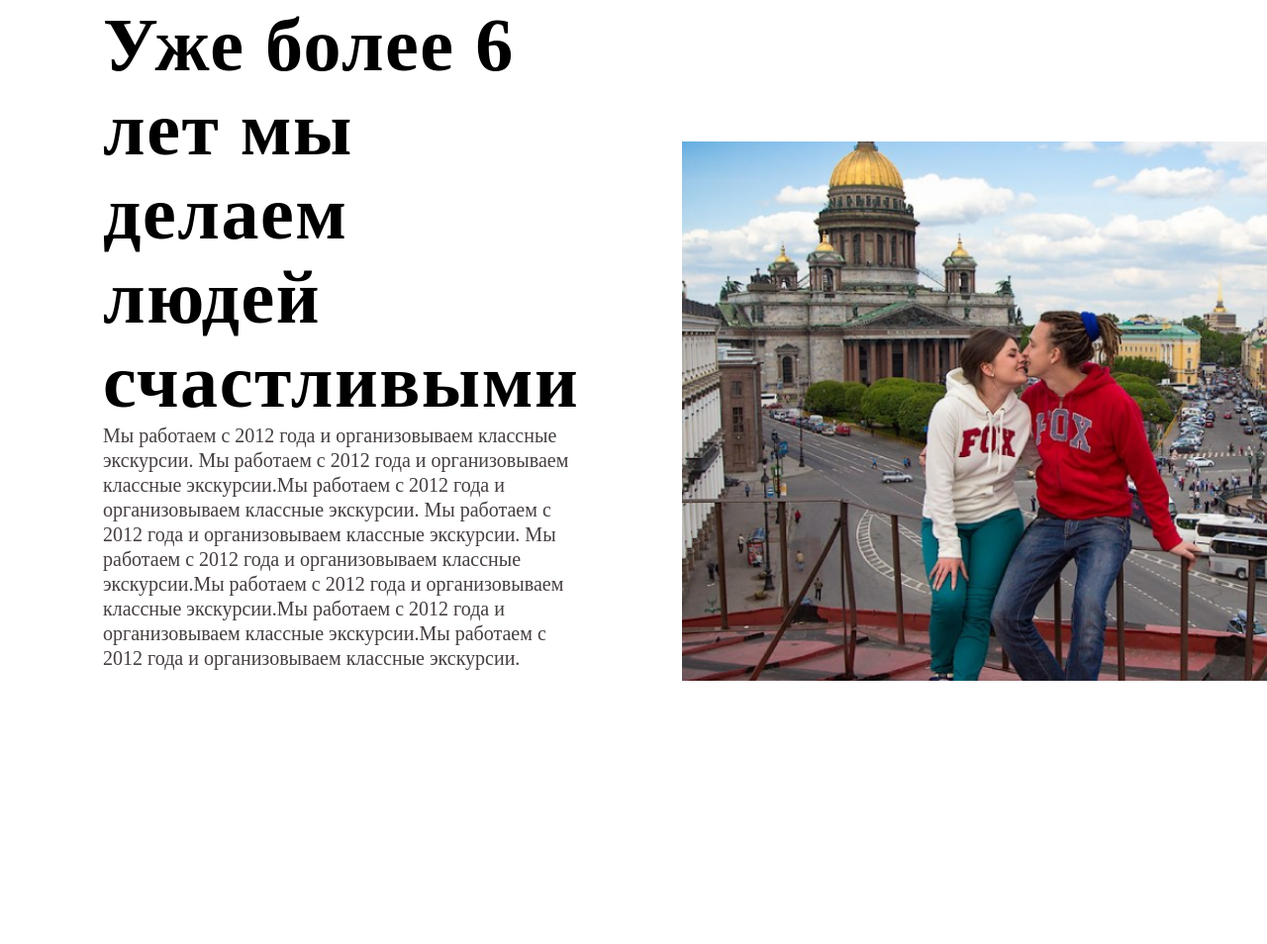
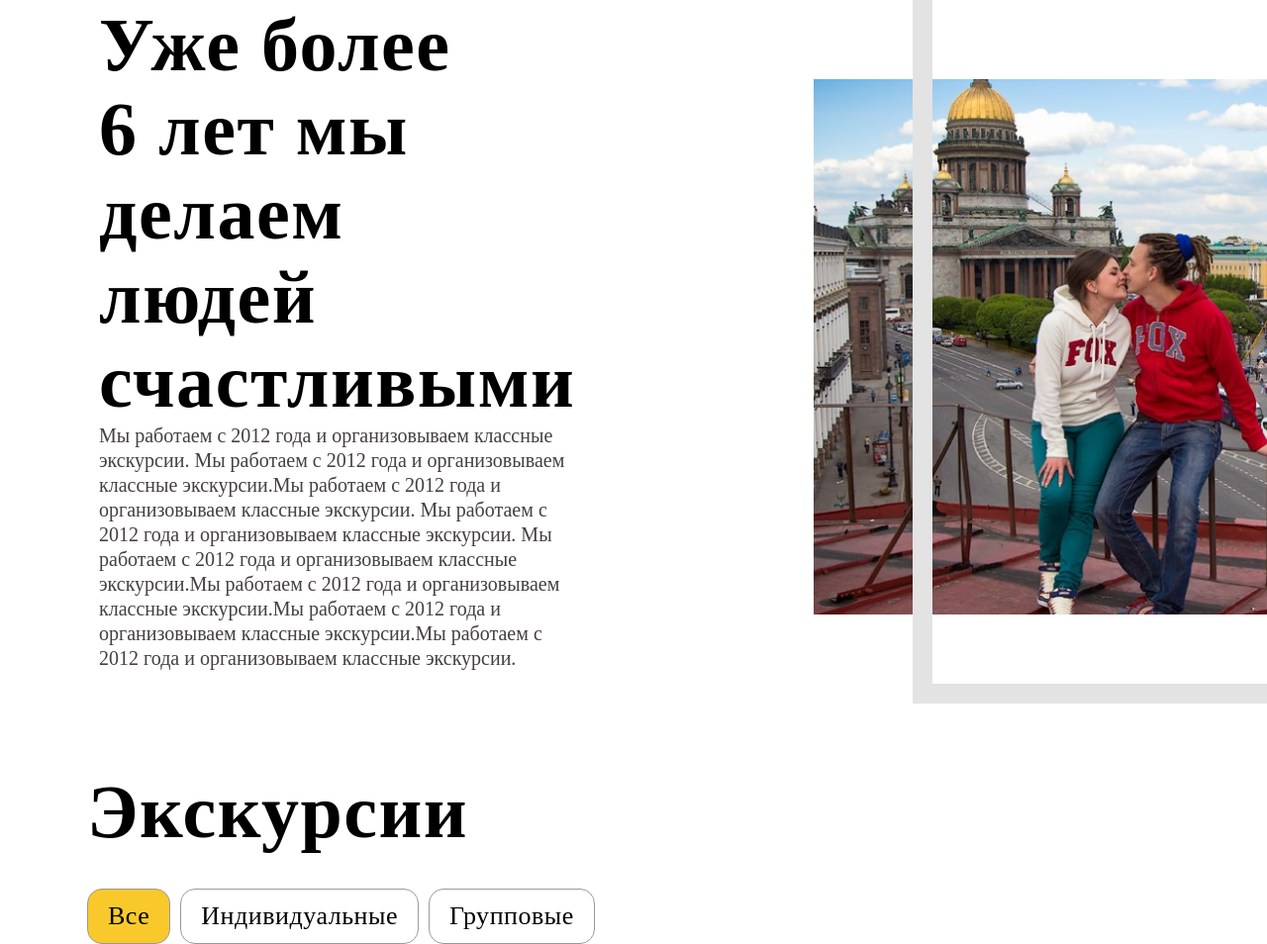
Before and after one commit to 3TERRRNITY/piter-roof, a website built with Vite: page index.html in a window 1280 px wide. Shown: the part 894-1848 px from the top of the page at 99% size. Before the commit the page ends 1652 px from the top, so only its background shows below. Built offline with nearby package versions, Linux system fonts and the light colour scheme; a web font is replaced by a local one.

Commit message:
Добавил Экскурсии, убрал закомментированный код

```diff
--- a/index.html
+++ b/index.html
@@ -4,12 +4,6 @@
     <meta charset="UTF-8" />
     <meta name="viewport" content="width=device-width, initial-scale=1.0" />
     <link rel="stylesheet" href="./style.scss" />
-    <!-- <link rel="preconnect" href="https://fonts.googleapis.com" />
-    <link rel="preconnect" href="https://fonts.gstatic.com" crossorigin />
-    <link
-      href="https://fonts.googleapis.com/css2?family=Source+Serif+Pro:wght@400;600&display=swap"
-      rel="stylesheet"
-    /> -->
 
     <title>Piter Roof</title>
   </head>
@@ -226,7 +220,9 @@
     <div id="about" class="about">
       <div class="about__text">
         <p class="about__text__title">
-          Уже более 6 лет мы делаем людей счастливыми
+          Уже более <br />
+          6 лет мы <br />
+          делаем людей счастливыми
         </p>
         <p class="about__text__desc">
           Мы работаем с 2012 года и организовываем классные экскурсии. Мы
@@ -239,9 +235,30 @@
           организовываем классные экскурсии.
         </p>
       </div>
-      <div class="about__image"></div>
+      <div class="about__image">
+        <div class="frame"></div>
+      </div>
     </div>
 
+    <div class="excursions" id="excursions">
+      <p class="excursions__title">Экскурсии</p>
+      <div class="excursions__buttons">
+        <div class="form_radio_btn">
+          <input id="radio-1" type="radio" name="radio" value="1" checked />
+          <label for="radio-1">Все</label>
+        </div>
+
+        <div class="form_radio_btn">
+          <input id="radio-2" type="radio" name="radio" value="2" />
+          <label for="radio-2">Индивидуальные</label>
+        </div>
+
+        <div class="form_radio_btn">
+          <input id="radio-3" type="radio" name="radio" value="3" />
+          <label for="radio-3">Групповые</label>
+        </div>
+      </div>
+    </div>
     <script type="module" src="/main.js"></script>
   </body>
 </html>
--- a/style.scss
+++ b/style.scss
@@ -2,6 +2,7 @@
 
 $heading: "Source Serif Pro", serif;
 $header-color: #e5e5e5;
+$border-color: #e3e3e3;
 $main-tx-color: #000;
 $secondary-tx-color: #463f3f;
 $btn-color: #f9c92c;
@@ -12,6 +13,7 @@ $active-btn-color: #fdc302;
   box-sizing: border-box;
   margin: 0;
   padding: 0;
+
   font-family: $heading;
 }
 
@@ -120,9 +122,10 @@ $active-btn-color: #fdc302;
   display: flex;
   justify-content: space-around;
   align-items: center;
+  overflow: hidden;
   &__text {
-    margin: 80px 104px;
-    width: 552px;
+    margin: 80px 241px 100px 100px;
+    width: 600px;
     &__title {
       font-weight: 600;
       font-size: 76px;
@@ -136,10 +139,79 @@ $active-btn-color: #fdc302;
     }
   }
   &__image {
-    width: 963px;
-    height: 545px;
+    position: relative;
+    width: 600px;
+    height: 541px;
     background-image: url(/public/about_img.png);
     background-size: cover;
-    margin-top: 149px;
+    margin: 130px 0;
+    .frame {
+      z-index: 10;
+      background: rgba(0, 0, 0, 0);
+      border: 20px solid $border-color;
+      position: absolute;
+      left: 100px;
+      top: -100px;
+      height: 731px;
+      width: 731px;
+    }
   }
 }
+
+.excursions {
+  display: flex;
+  flex-direction: column;
+  margin-left: 88px;
+  &__title {
+    font-weight: 600;
+    font-size: 76px;
+    line-height: 85px;
+    margin-bottom: 35px;
+
+    letter-spacing: 0.02em;
+  }
+  &__buttons {
+    display: flex;
+    font-size: 26px;
+    line-height: 33px;
+    color: #000;
+    display: flex;
+    align-items: center;
+    text-align: center;
+    letter-spacing: 0.02em;
+    text-transform: capitalize;
+
+    .form_radio_btn {
+      display: inline-block;
+      margin-right: 10px;
+    }
+    .form_radio_btn input[type="radio"] {
+      display: none;
+    }
+    .form_radio_btn label {
+      display: inline-block;
+      cursor: pointer;
+      padding: 10px 20px;
+      line-height: 34px;
+      border: 1px solid #999;
+      border-radius: 15px;
+      user-select: none;
+    }
+
+    /* Checked */
+    .form_radio_btn input[type="radio"]:checked + label {
+      background: $btn-color;
+    }
+
+    /* Hover */
+    .form_radio_btn label:hover {
+      color: #666;
+    }
+
+    /* Disabled */
+    .form_radio_btn input[type="radio"]:disabled + label {
+      background: #efefef;
+      color: #666;
+    }
+  }
+}
```
